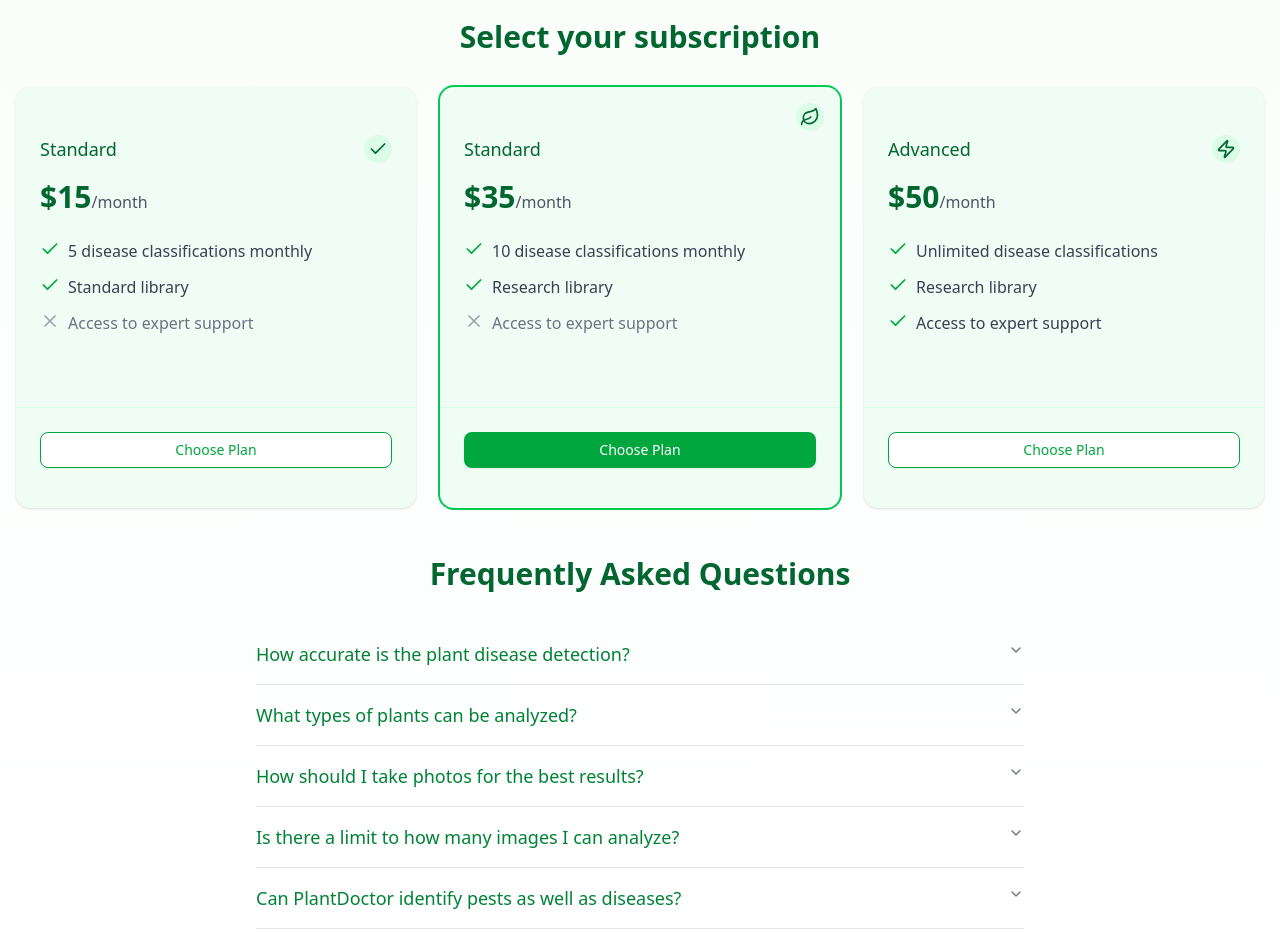
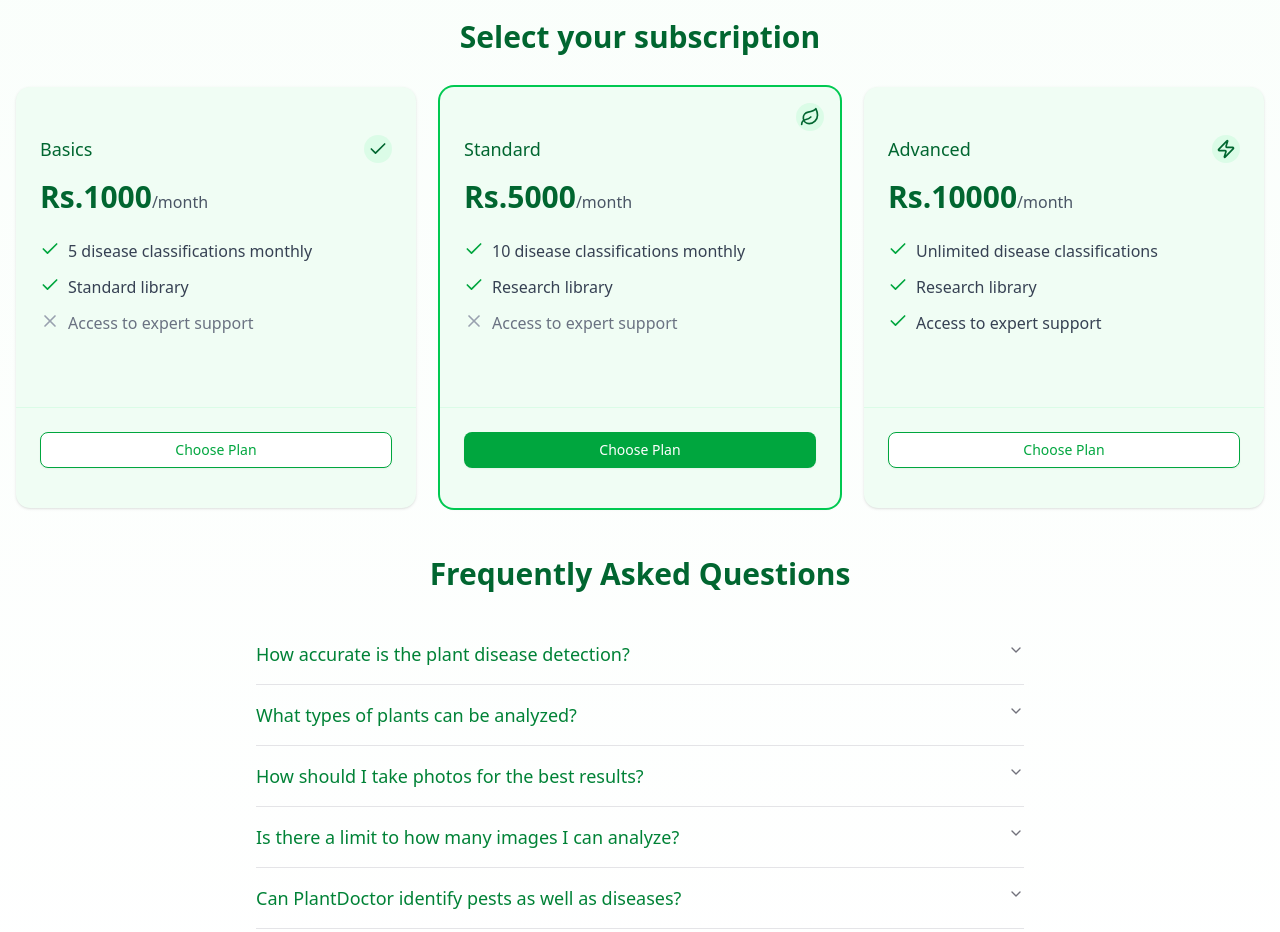
Before and after one commit to PustamRai/plant-doctor, a Next.js app: page / in a window 1280 px wide. Shown: the part 2180-3112 px from the top of the page. Built offline with nearby package versions, Linux system fonts and the light colour scheme.

Commit message:
update currency to rupees

```diff
--- a/src/components/SubscriptionPlan.js
+++ b/src/components/SubscriptionPlan.js
@@ -5,8 +5,8 @@
 export default function SubscriptionPlans() {
   const plans = [
     {
-      name: "Standard",
-      price: "$15",
+      name: "Basics",
+      price: "Rs.1000",
       period: "/month",
       features: [
         { name: "5 disease classifications monthly", included: true },
@@ -19,7 +19,7 @@
     },
     {
       name: "Standard",
-      price: "$35",
+      price: "Rs.5000",
       period: "/month",
       features: [
         { name: "10 disease classifications monthly", included: true },
@@ -32,7 +32,7 @@
     },
     {
       name: "Advanced",
-      price: "$50",
+      price: "Rs.10000",
       period: "/month",
       features: [
         { name: "Unlimited disease classifications", included: true },
```
